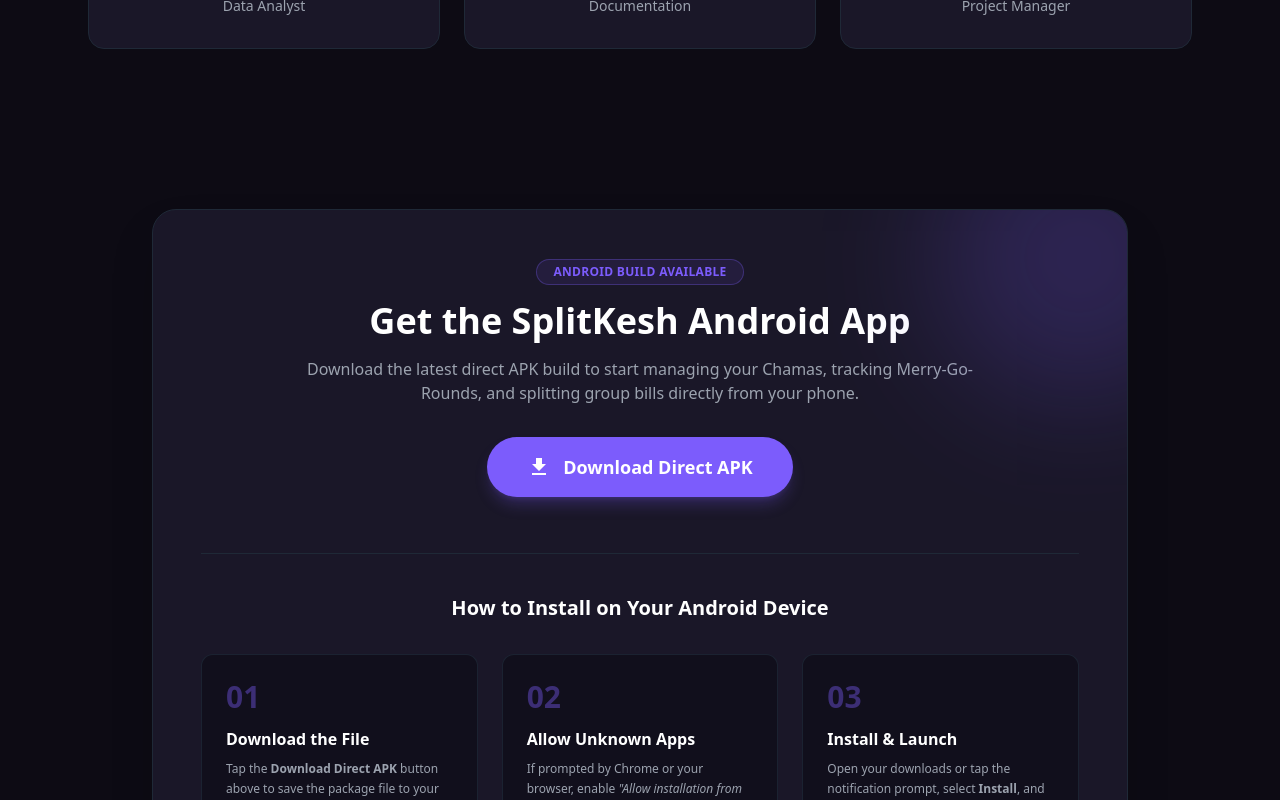
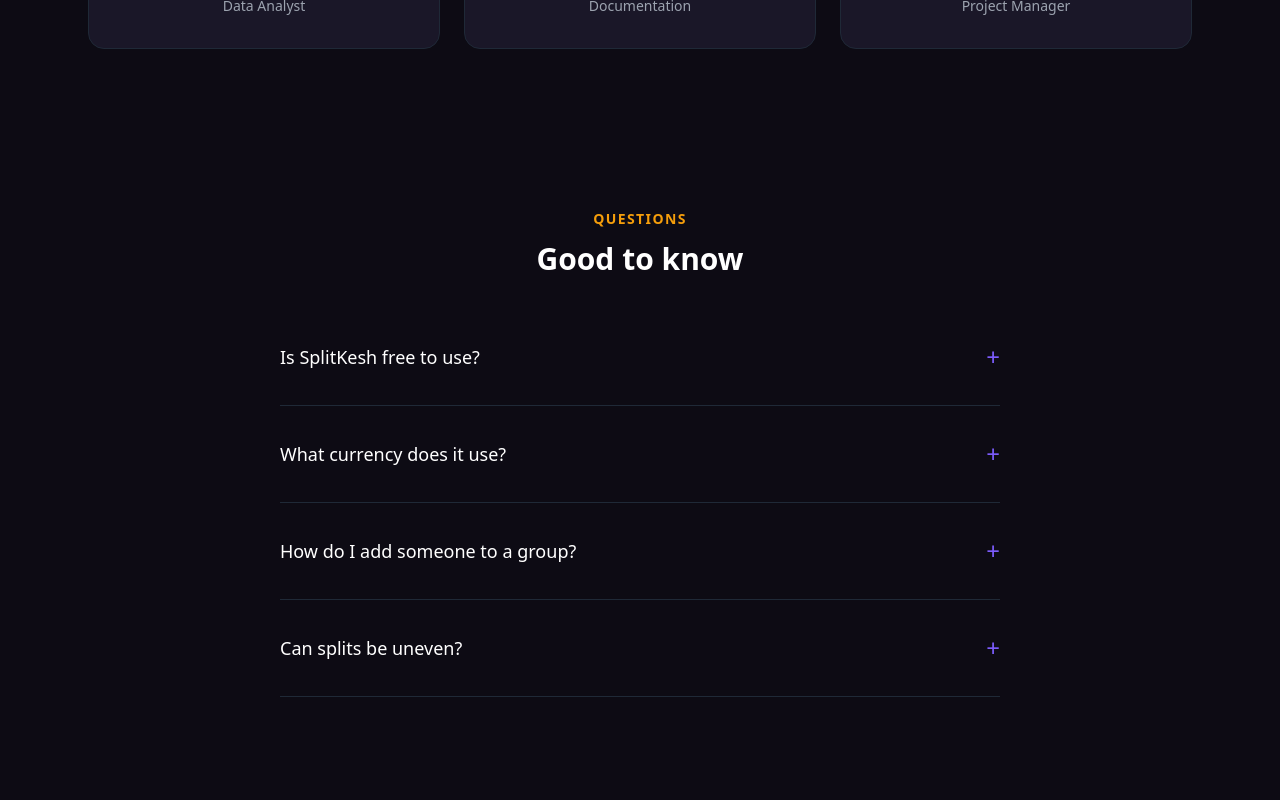
Before and after one commit to briankimani640/splitkesh-web, a React (Vite) app: page / in a window 1280 px wide. Shown: the part 3580-4380 px from the top of the page. Built offline with nearby package versions, Linux system fonts and the light colour scheme.

Commit message:
feat: build interactive FAQ accordion section

```diff
--- a/src/App.jsx
+++ b/src/App.jsx
@@ -3,7 +3,8 @@
 import ProblemSolution from './components/ProblemSolution'
 import FeatureGrid from './components/FeatureGrid'
 import HowItWorks from './components/HowItWorks'
-import TeamSection from './components/TeamSection' // <-- Import here
+import TeamSection from './components/TeamSection'
+import FaqSection from './components/FaqSection' // <-- Import here
 import ApkDownloadGuide from './components/ApkDownloadGuide'
 import Footer from './components/Footer'
 
@@ -16,7 +17,8 @@
         <ProblemSolution />
         <FeatureGrid />
         <HowItWorks />
-        <TeamSection /> {/* <-- Add it here */}
+        <TeamSection />
+        <FaqSection /> {/* <-- Add it here */}
         <ApkDownloadGuide />
       </main>
       <Footer />
--- /dev/null
+++ b/src/components/FaqSection.jsx
@@ -0,0 +1,75 @@
+import { useState } from 'react';
+
+const FaqSection = () => {
+  const [activeIndex, setActiveIndex] = useState(null);
+
+  const faqs = [
+    {
+      question: "Is SplitKesh free to use?",
+      answer: "Yes! The core app is completely free to download and use for managing groups, Chamas, and tracking bills."
+    },
+    {
+      question: "What currency does it use?",
+      answer: "SplitKesh is optimized for Kenyan Shillings (KSh) and integrates directly with Safaricom's M-Pesa for instant settlements."
+    },
+    {
+      question: "How do I add someone to a group?",
+      answer: "You can create a Chama or split group and add members by their username, or share a direct invite link with them."
+    },
+    {
+      question: "Can splits be uneven?",
+      answer: "Absolutely. You can split bills equally, by exact specific amounts, or by custom percentages depending on who owes what."
+    }
+  ];
+
+  const toggleFaq = (index) => {
+    setActiveIndex(activeIndex === index ? null : index);
+  };
+
+  return (
+    <section className="py-20 px-6 max-w-3xl mx-auto" id="faq">
+
+      {/* Section Header */}
+      <div className="text-center mb-12">
+        <h2 className="text-sm text-warning font-bold tracking-widest uppercase mb-3">
+          Questions
+        </h2>
+        <h3 className="text-3xl font-bold text-white">
+          Good to know
+        </h3>
+      </div>
+
+      {/* Accordion List */}
+      <div className="space-y-4">
+        {faqs.map((faq, index) => (
+          <div
+            key={index}
+            className="border-b border-gray-800 pb-4"
+          >
+            <button
+              onClick={() => toggleFaq(index)}
+              className="w-full text-left py-4 flex items-center justify-between focus:outline-none group"
+            >
+              <span className="text-lg font-medium text-white group-hover:text-primary transition-colors">
+                {faq.question}
+              </span>
+              <span className="text-primary text-2xl font-light ml-4">
+                {activeIndex === index ? '−' : '+'}
+              </span>
+            </button>
+
+            {/* Conditional Answer Dropdown */}
+            {activeIndex === index && (
+              <div className="text-gray-400 text-sm leading-relaxed pb-4 pr-8 animate-fade-in-down">
+                {faq.answer}
+              </div>
+            )}
+          </div>
+        ))}
+      </div>
+
+    </section>
+  );
+};
+
+export default FaqSection;
```
